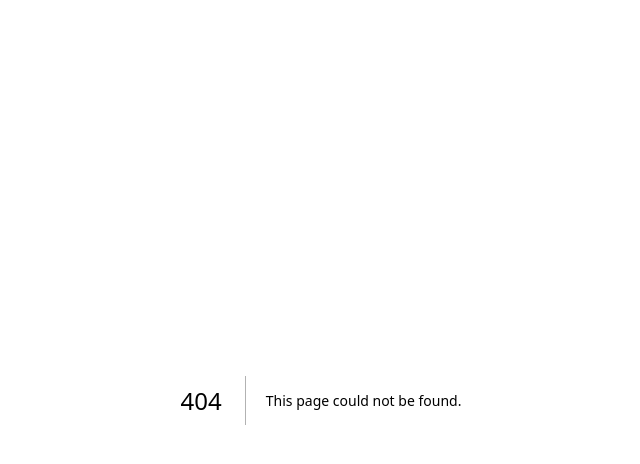
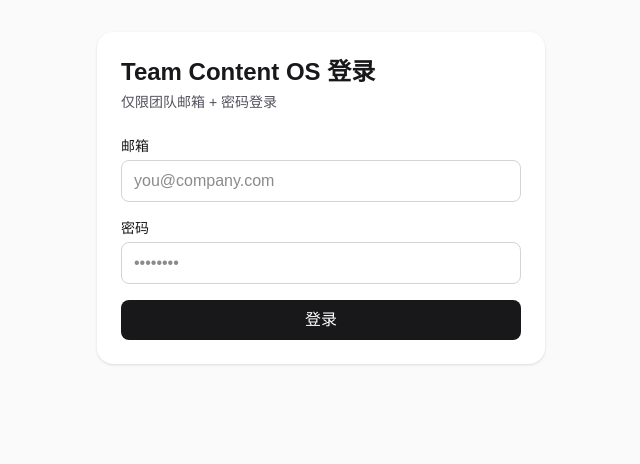
Before and after one commit to xawnu/team-content-os, a Next.js app: page /login in a window 1280 px wide. Before the commit this address had no page. Shown: the top 464 px of the page, without its empty margins (319-959 px from the left). Built offline with nearby package versions, Linux system fonts and the light colour scheme.

Commit message:
feat(auth): add email+password allowlist login with secure session cookie

```diff
--- /dev/null
+++ b/middleware.ts
@@ -0,0 +1,47 @@
+import { NextRequest, NextResponse } from "next/server";
+import { SESSION_COOKIE, verifySession } from "@/lib/auth-session";
+
+const PUBLIC_PATHS = ["/login", "/api/auth/login", "/api/auth/logout"];
+
+function isPublic(pathname: string) {
+  if (PUBLIC_PATHS.includes(pathname)) return true;
+  if (pathname.startsWith("/_next")) return true;
+  if (pathname.startsWith("/favicon")) return true;
+  if (pathname.startsWith("/public")) return true;
+  return false;
+}
+
+export async function middleware(req: NextRequest) {
+  const { pathname } = req.nextUrl;
+
+  if (isPublic(pathname)) {
+    return NextResponse.next();
+  }
+
+  const token = req.cookies.get(SESSION_COOKIE)?.value;
+  if (!token) {
+    if (pathname.startsWith("/api/")) {
+      return NextResponse.json({ error: "未登录" }, { status: 401 });
+    }
+    const url = new URL("/login", req.url);
+    return NextResponse.redirect(url);
+  }
+
+  try {
+    await verifySession(token);
+    if (pathname === "/login") {
+      return NextResponse.redirect(new URL("/", req.url));
+    }
+    return NextResponse.next();
+  } catch {
+    if (pathname.startsWith("/api/")) {
+      return NextResponse.json({ error: "会话失效，请重新登录" }, { status: 401 });
+    }
+    const url = new URL("/login", req.url);
+    return NextResponse.redirect(url);
+  }
+}
+
+export const config = {
+  matcher: ["/((?!.*\\..*|_next).*)"],
+};
--- a/package.json
+++ b/package.json
@@ -11,6 +11,8 @@
   "dependencies": {
     "@prisma/adapter-pg": "^7.4.0",
     "@prisma/client": "^7.4.0",
+    "bcryptjs": "^3.0.2",
+    "jose": "^6.1.0",
     "next": "16.1.6",
     "pg": "^8.18.0",
     "prisma": "^7.4.0",
--- /dev/null
+++ b/src/app/api/auth/login/route.ts
@@ -0,0 +1,31 @@
+import { NextResponse } from "next/server";
+import { SESSION_COOKIE, signSession } from "@/lib/auth-session";
+import { validateUser } from "@/lib/auth-users";
+
+export async function POST(req: Request) {
+  const body = await req.json().catch(() => null) as { email?: string; password?: string } | null;
+
+  const email = body?.email?.trim();
+  const password = body?.password ?? "";
+
+  if (!email || !password) {
+    return NextResponse.json({ error: "邮箱和密码不能为空" }, { status: 400 });
+  }
+
+  const user = await validateUser(email, password);
+  if (!user) {
+    return NextResponse.json({ error: "邮箱或密码错误" }, { status: 401 });
+  }
+
+  const token = await signSession({ email: user.email, role: user.role });
+  const res = NextResponse.json({ ok: true, user });
+  res.cookies.set(SESSION_COOKIE, token, {
+    httpOnly: true,
+    sameSite: "lax",
+    secure: process.env.NODE_ENV === "production",
+    path: "/",
+    maxAge: 60 * 60 * 24 * 7,
+  });
+
+  return res;
+}
--- /dev/null
+++ b/src/app/api/auth/logout/route.ts
@@ -0,0 +1,14 @@
+import { NextResponse } from "next/server";
+import { SESSION_COOKIE } from "@/lib/auth-session";
+
+export async function POST() {
+  const res = NextResponse.json({ ok: true });
+  res.cookies.set(SESSION_COOKIE, "", {
+    httpOnly: true,
+    sameSite: "lax",
+    secure: process.env.NODE_ENV === "production",
+    path: "/",
+    maxAge: 0,
+  });
+  return res;
+}
--- /dev/null
+++ b/src/app/login/page.tsx
@@ -0,0 +1,84 @@
+"use client";
+
+import { FormEvent, useState } from "react";
+import { useRouter } from "next/navigation";
+
+export default function LoginPage() {
+  const router = useRouter();
+  const [email, setEmail] = useState("");
+  const [password, setPassword] = useState("");
+  const [error, setError] = useState("");
+  const [loading, setLoading] = useState(false);
+
+  async function onSubmit(e: FormEvent) {
+    e.preventDefault();
+    setError("");
+    setLoading(true);
+
+    try {
+      const res = await fetch("/api/auth/login", {
+        method: "POST",
+        headers: { "Content-Type": "application/json" },
+        body: JSON.stringify({ email, password }),
+      });
+
+      const data = await res.json();
+      if (!res.ok) {
+        setError(data?.error || "登录失败");
+        return;
+      }
+
+      router.push("/");
+      router.refresh();
+    } catch {
+      setError("网络异常，请重试");
+    } finally {
+      setLoading(false);
+    }
+  }
+
+  return (
+    <main className="min-h-screen bg-zinc-50 p-8 text-zinc-900">
+      <div className="mx-auto max-w-md rounded-2xl bg-white p-6 shadow">
+        <h1 className="text-2xl font-bold">Team Content OS 登录</h1>
+        <p className="mt-1 text-sm text-zinc-600">仅限团队邮箱 + 密码登录</p>
+
+        <form className="mt-6 space-y-4" onSubmit={onSubmit}>
+          <div>
+            <label className="mb-1 block text-sm font-medium">邮箱</label>
+            <input
+              type="email"
+              value={email}
+              onChange={(e) => setEmail(e.target.value)}
+              required
+              className="w-full rounded-lg border border-zinc-300 px-3 py-2 outline-none focus:border-zinc-500"
+              placeholder="you@company.com"
+            />
+          </div>
+
+          <div>
+            <label className="mb-1 block text-sm font-medium">密码</label>
+            <input
+              type="password"
+              value={password}
+              onChange={(e) => setPassword(e.target.value)}
+              required
+              className="w-full rounded-lg border border-zinc-300 px-3 py-2 outline-none focus:border-zinc-500"
+              placeholder="••••••••"
+            />
+          </div>
+
+          {error ? <p className="text-sm text-red-600">{error}</p> : null}
+
+          <button
+            type="submit"
+            disabled={loading}
+            className="w-full rounded-lg bg-zinc-900 px-4 py-2 font-medium text-white hover:bg-zinc-700 disabled:opacity-60"
+          >
+            {loading ? "登录中..." : "登录"}
+          </button>
+        </form>
+      </div>
+    </main>
+  );
+}
--- /dev/null
+++ b/src/lib/auth-session.ts
@@ -0,0 +1,32 @@
+import { SignJWT, jwtVerify } from "jose";
+
+export const SESSION_COOKIE = "tcos_session";
+
+type SessionPayload = {
+  email: string;
+  role: string;
+};
+
+function getSecret() {
+  const secret = process.env.AUTH_SECRET;
+  if (!secret) {
+    throw new Error("Missing AUTH_SECRET");
+  }
+  return new TextEncoder().encode(secret);
+}
+
+export async function signSession(payload: SessionPayload) {
+  return await new SignJWT(payload)
+    .setProtectedHeader({ alg: "HS256" })
+    .setIssuedAt()
+    .setExpirationTime("7d")
+    .sign(getSecret());
+}
+
+export async function verifySession(token: string) {
+  const { payload } = await jwtVerify(token, getSecret());
+  return {
+    email: String(payload.email ?? ""),
+    role: String(payload.role ?? "creator"),
+  };
+}
--- /dev/null
+++ b/src/lib/auth-users.ts
@@ -0,0 +1,33 @@
+import bcrypt from "bcryptjs";
+
+export type AuthUser = {
+  email: string;
+  passwordHash: string;
+  role?: string;
+};
+
+function getAuthUsers(): AuthUser[] {
+  const raw = process.env.AUTH_USERS_JSON;
+  if (!raw) return [];
+
+  try {
+    const parsed = JSON.parse(raw) as AuthUser[];
+    return parsed.filter((u) => u.email && u.passwordHash);
+  } catch {
+    return [];
+  }
+}
+
+export async function validateUser(email: string, password: string) {
+  const users = getAuthUsers();
+  const found = users.find((u) => u.email.toLowerCase() === email.toLowerCase());
+  if (!found) return null;
+
+  const ok = await bcrypt.compare(password, found.passwordHash);
+  if (!ok) return null;
+
+  return {
+    email: found.email,
+    role: found.role ?? "creator",
+  };
+}
```
Also changed, not shown: 2 other files (tests, documents, lock files or other folders).
